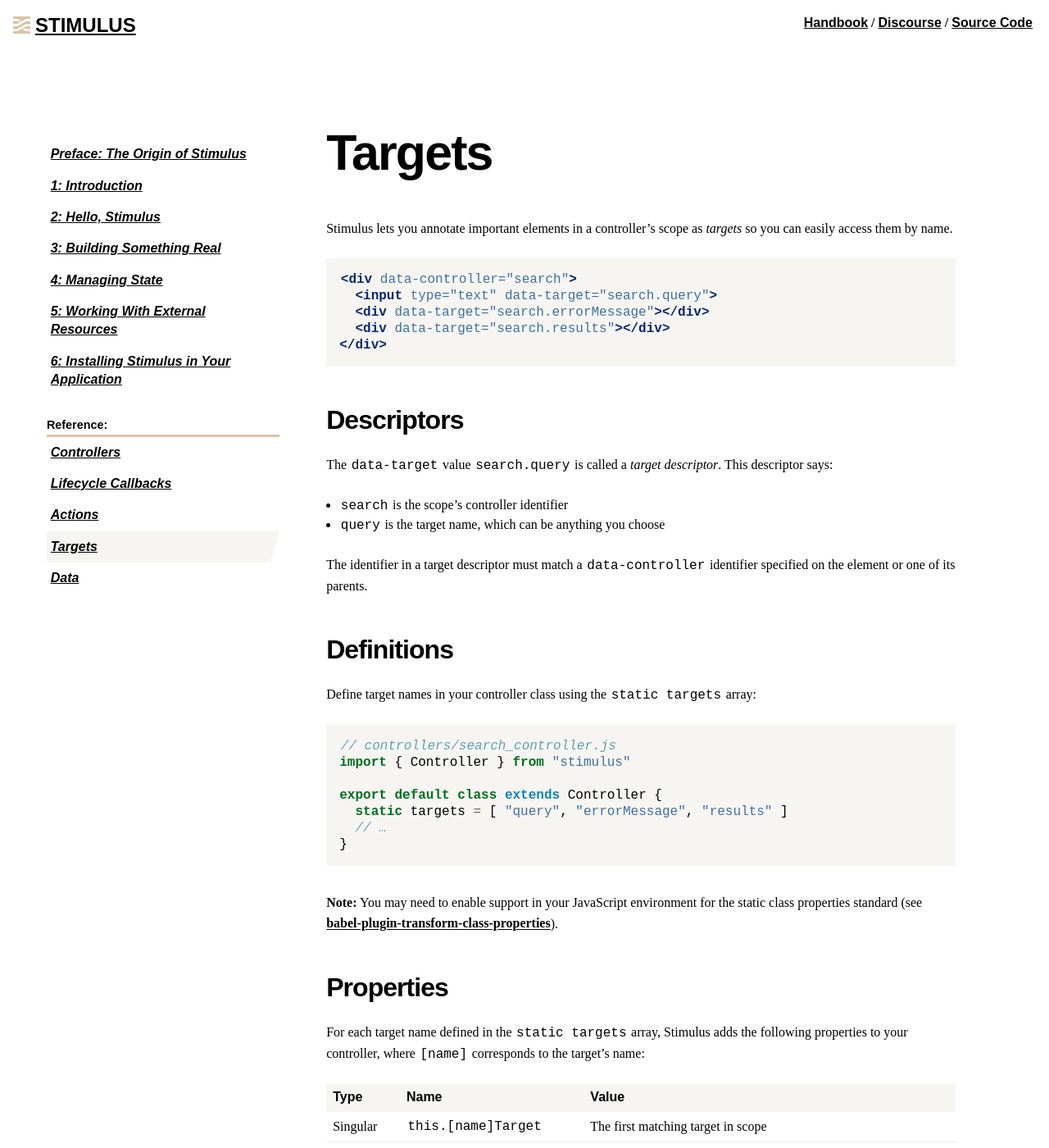
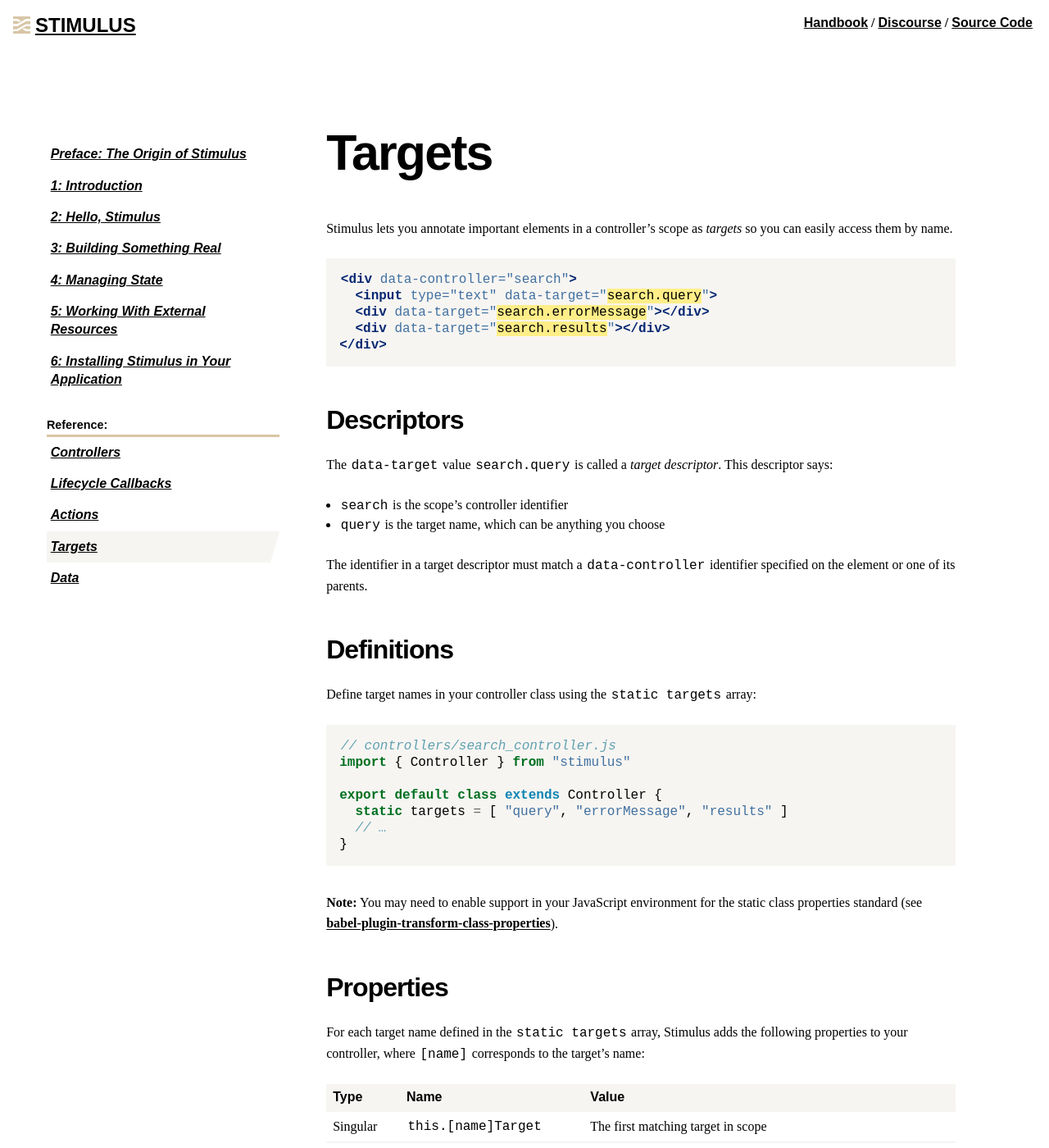
Before and after one commit to JayeTurn/stimulus-site, a Jekyll site: the page built from handbook/targets.md, in a window 1280 px wide and 1400 px high. Shown: the whole window at 82% size. Built offline with Jekyll 4.4.1, drawn with Linux system fonts in a browser that asks for light colours; some web fonts are replaced; comment, search, counter and statistics services are not loaded; our own code applies the rules of GitHub Pages for plain Markdown files; some of the changed text lies outside the part shown.

Commit message:
Support multiple callouts per code snippet

````diff
--- a/_sass/_callouts.scss
+++ b/_sass/_callouts.scss
@@ -1,5 +1,5 @@
 .callout {
-  background-color: #ff0;
+  background-color: #fe8;
   color: #000;
 }
 
@@ -11,3 +11,18 @@
 .callout--prefer {
   color: #0a0;
 }
+
+.callout--pink {
+  background-color: #fac;
+  color: #000;
+}
+
+.callout--blue {
+  background-color: #8cf;
+  color: #000;
+}
+
+.callout--green {
+  background-color: #afc;
+  color: #000;
+}
--- a/handbook/targets.md
+++ b/handbook/targets.md
@@ -7,6 +7,10 @@ nav_order: 03
 # Targets
 
 Stimulus lets you annotate important elements in a controller's scope as _targets_ so you can easily access them by name.
+
+<meta data-controller="callout" data-callout-value="search.query">
+<meta data-controller="callout" data-callout-value="search.errorMessage">
+<meta data-controller="callout" data-callout-value="search.results">
 
 ```html
 <div data-controller="search">
@@ -58,10 +62,14 @@ The `data-target` attribute's value is a space-separated list of target descript
 
 It's possible for an element to have more than one target descriptor, and it's common for multiple elements in a scope to share the same descriptor.
 
+<meta data-controller="callout" data-callout-value="search.projects" data-callout-class="pink">
+<meta data-controller="callout" data-callout-value="search.messages" data-callout-class="blue">
+<meta data-controller="callout" data-callout-value="checkbox.input" data-callout-class="green">
+
 ```html
 <form data-controller="search checkbox">
-  <input type="checkbox" data-target="search.projects checkbox.input" …>
-  <input type="checkbox" data-target="search.messages checkbox.input" …>
+  <input type="checkbox" data-target="search.projects checkbox.input">
+  <input type="checkbox" data-target="search.messages checkbox.input">
   …
 </form>
 ```
````
Also changed, not shown: _js/controllers/callout_controller.js (+17 -3 lines), handbook/actions.md (+2 -2 lines), js/main.js.
